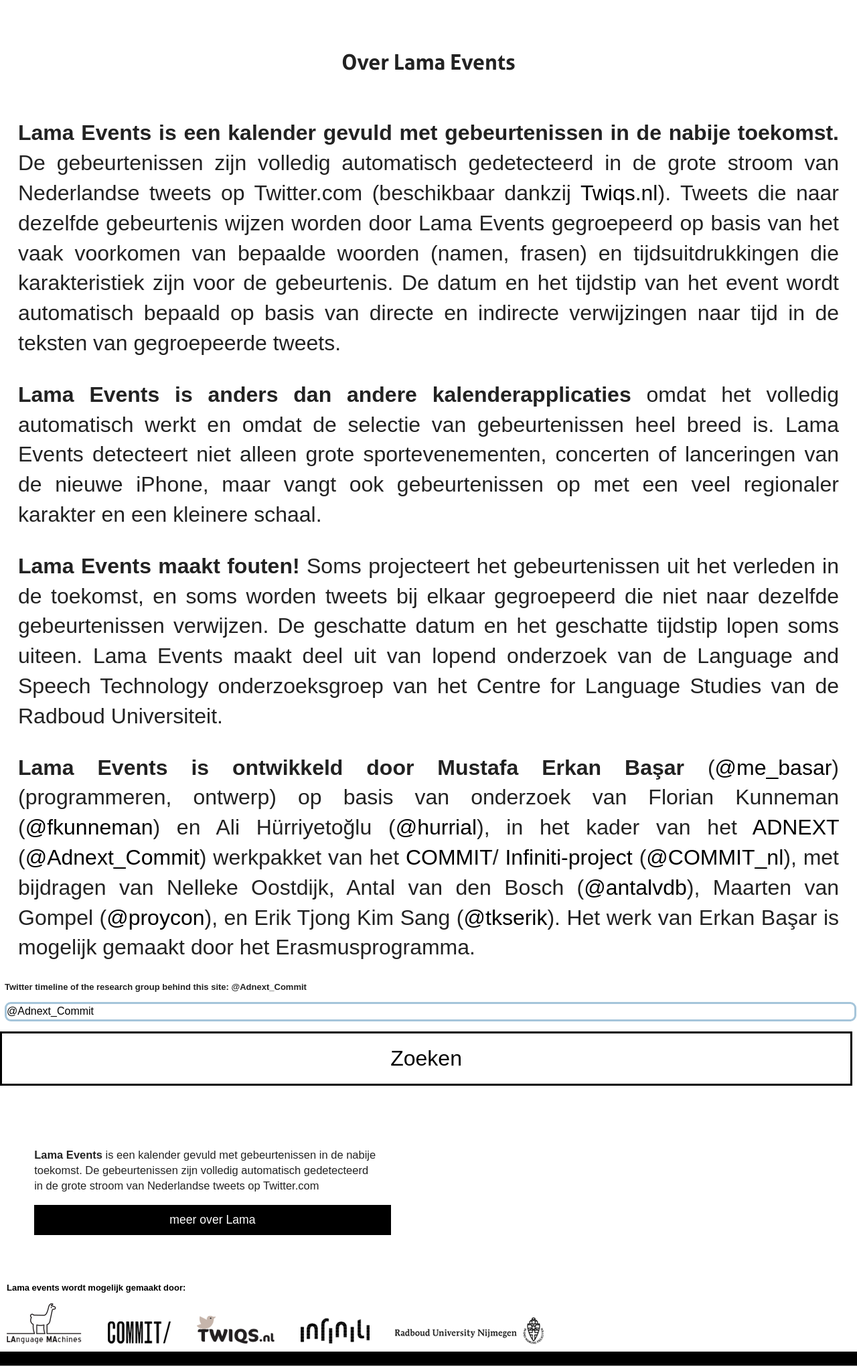
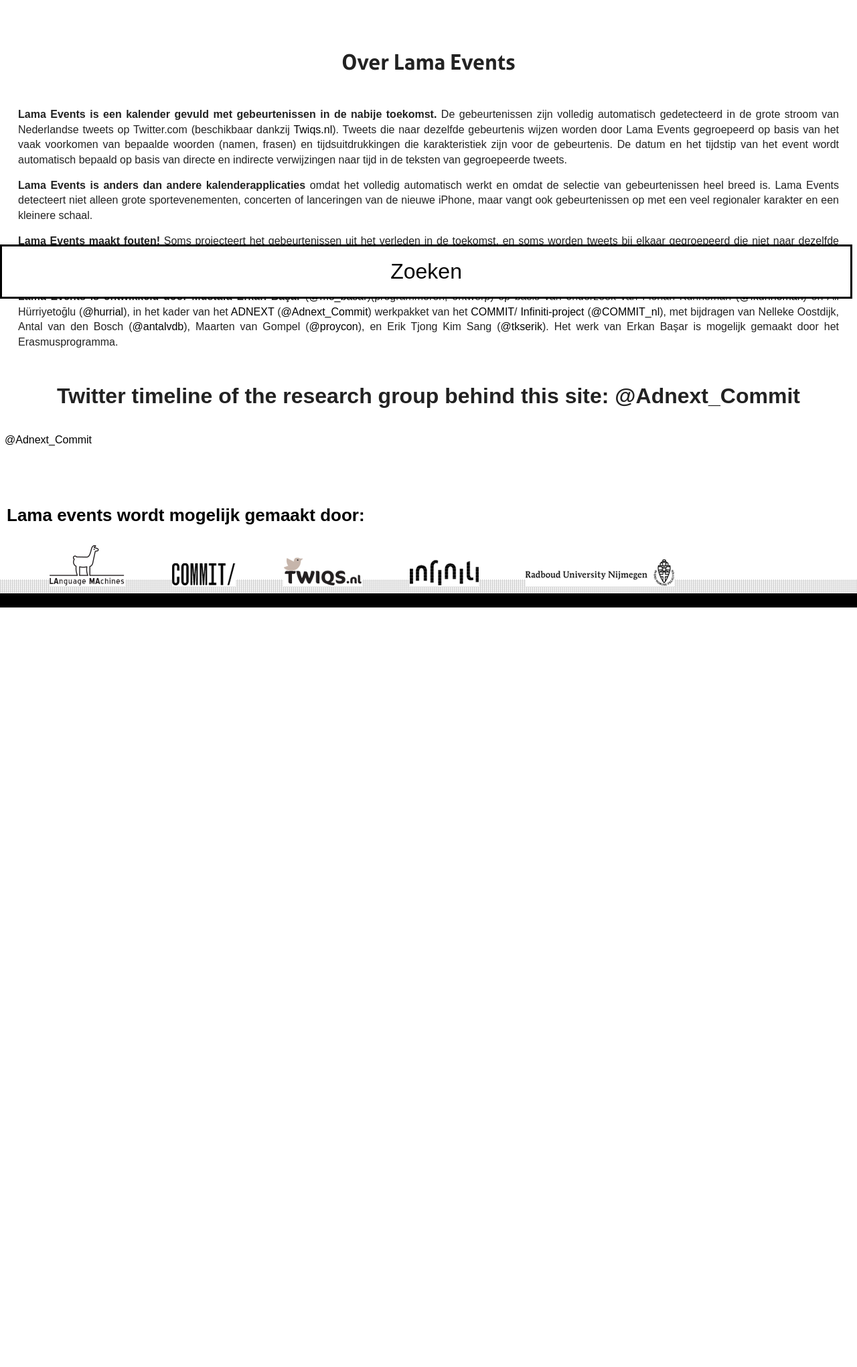
Before and after one commit to LanguageMachines/LamaEvents, a Django app: template templates/mobile/over-lama.mobile.html in a window 1280 px wide. Shown: the part 354-2395 px from the top of the page at 67% size. After the commit the page ends 1261 px from the top, so only its background shows below. Run offline with Django 3.2, Linux system fonts and the light colour scheme; the template is opened without the code that fills it: most values are stand-ins (such as "Sample title", 1, 10 or a date in 2020); some libraries are stand-ins or nearby versions.

Commit message:
Zoeken bar is fixed to bottom & embedded tweets are rearranged

```diff
--- a/static/base/mobile.css
+++ b/static/base/mobile.css
@@ -186,7 +186,7 @@ footer {color: #000; font-weight: bold; font-size: 13px; background-color: #fff;
 #container > header > h1 { display: inline; font-family: 'allerbold'; font-weight: normal; font-size: 2em;}
 #container > header > h1.eenpijl { position: relative; left: -69px;}
 #container > header { text-align: center; margin: 33px 0 25px; }
-#container > header a { color: #000; font-size: 1.5em;}
+#container > header a { color: #000; font-size: 1em;}
 #container > header a:hover { color: #a5c5da; }
 #container >  header a:hover .pijl-rechts { background-position: -15px -15px;}
 
@@ -205,27 +205,31 @@ footer {color: #000; font-weight: bold; font-size: 13px; background-color: #fff;
 #eventinfo > section > div {  border: 14px solid #a5c5da; overflow: auto; text-align: center; padding: 10px; vertical-align: center; font-size: 1.5em;}
 
 #right { margin: 5px 5px 5px 6px; font-size: 2em; display: block; padding-top: 10px;}
-#right p { font-weight: bold; font-size: 2em; margin: 20px 0 0; text-align: center;}
+#right p { font-weight: bold; font-size: 1em; margin: 20px 0 0; text-align: center;}
 input[type=submit] { width: 97%; height:50px; border: none; background: #000; color: #fff; margin: 7px;}
 input[type=submit]:hover { background: #a5c5da; color: #000;}
 input[type="text"] { border: 1px solid #000; color: #aaa; height: 50px; margin: 7px; width: 97%;}
 input[type="number"] { border: 1px solid #000; color: #aaa; height: 50px; margin: 7px; padding-left: 10px; width: 97%;}
 
-#logocontainer{ margin: 10px 0; padding-left: 10px;}
-#logocontainer a {margin-right: 34px;}
+#logocontainer{ margin: 10px 0; padding-left: 10px; font-size: 2em;}
+#logocontainer a {margin-left: 5%;}
 #logocontainer a:last-child {margin-right: 0;}
 .zwart{ width: 100%; height: 21px; background-color: #000;}
 
 
 #about { padding-top: 4px; margin:0 7px;}
 #about article { padding: 0 20px; display: inline-block; }
-#about > article > p { margin-bottom: 15px; text-align: justify; font-size: 2em;}
+#about > article > p { margin-bottom: 15px; text-align: justify; font-size: 1em;}
 
 
 .tweetbox {margin: 0 auto; padding-left: 40%;}
-.twitterbar {display: inline-block; text-align: left; width: 100%;}
-.twitterbar > p { font-weight: bold; font-size: 13px;}
-.twitter-timeline2 { border: 3px solid #a5c5da; width: 100%; border-radius: 9px; }
+.twitterbar {display: block; text-align: left;}
+.twitterbar > p { font-weight: bold; font-size: 2em; text-align: center;}
+/*.twitter-timeline2 { height: 600px; border: 3px solid #a5c5da; border-radius: 9px; }*/
+
+.twitter-timeline2 iframe {
+		margin: 0 20%;
+}
 
 
 #centertext {font-size: 2em; margin: 0 10px; text-align: center;}
@@ -236,6 +240,13 @@ input[type="number"] { border: 1px solid #000; color: #aaa; height: 50px; margin
 /* ==========================================================================
    Navigation Menu Wrapper
    ========================================================================== */
+
+	#zoekbar {
+		position: fixed;
+      bottom: 0;
+      left: 0;
+      width: 100%;
+      }
 
    #menu-icon {
 		display:inline-block;
@@ -352,87 +363,3 @@ input[type="number"] { border: 1px solid #000; color: #aaa; height: 50px; margin
 @media only screen and (min-width: 35em) {
     /* Style adjustments for viewports that meet the condition */
 }
-
-@media print,
-       (-o-min-device-pixel-ratio: 5/4),
-       (-webkit-min-device-pixel-ratio: 1.25),
-       (min-resolution: 120dpi) {
-    /* Style adjustments for high resolution devices */
-}
-
-/* ==========================================================================
-   Print styles.
-   Inlined to avoid the additional HTTP request:
-   http://www.phpied.com/delay-loading-your-print-css/
-   ========================================================================== */
-
-@media print {
-    *,
-    *:before,
-    *:after {
-        background: transparent !important;
-        color: #000 !important; /* Black prints faster:
-                                   http://www.sanbeiji.com/archives/953 */
-        box-shadow: none !important;
-        text-shadow: none !important;
-    }
-
-    a,
-    a:visited {
-        text-decoration: underline;
-    }
-
-    a[href]:after {
-        content: " (" attr(href) ")";
-    }
-
-    abbr[title]:after {
-        content: " (" attr(title) ")";
-    }
-
-    /*
-     * Don't show links that are fragment identifiers,
-     * or use the `javascript:` pseudo protocol
-     */
-
-    a[href^="#"]:after,
-    a[href^="javascript:"]:after {
-        content: "";
-    }
-
-    pre,
-    blockquote {
-        border: 1px solid #999;
-        page-break-inside: avoid;
-    }
-
-    /*
-     * Printing Tables:
-     * http://css-discuss.incutio.com/wiki/Printing_Tables
-     */
-
-    thead {
-        display: table-header-group;
-    }
-
-    tr,
-    img {
-        page-break-inside: avoid;
-    }
-
-    img {
-        max-width: 100% !important;
-    }
-
-    p,
-    h2,
-    h3 {
-        orphans: 3;
-        widows: 3;
-    }
-
-    h2,
-    h3 {
-        page-break-after: avoid;
-    }
-}
--- a/templates/mobile/about-lama.mobile.html
+++ b/templates/mobile/about-lama.mobile.html
@@ -19,6 +19,7 @@ $(document).ready(function() {
 
 {% endblock %}
 
+{% block nl_about %}{% endblock %}
 {% block en_about %}{% endblock %}
 
 {% block pri_content %}
--- a/templates/mobile/base.mobile.html
+++ b/templates/mobile/base.mobile.html
@@ -8,14 +8,13 @@
 <link rel="shortcut icon" href="{% static 'base/images/favicon.png' %}" />
 <title>{% block title %}{% endblock %}</title>
 
+<script src="https://ajax.googleapis.com/ajax/libs/jquerymobile/1.4.5/jquery.mobile.min.js"></script>
+
+<link rel="stylesheet" href="https://ajax.googleapis.com/ajax/libs/jquerymobile/1.4.5/jquery.mobile.min.css">
+
 <link rel="stylesheet" type="text/css" href="{% static 'base/normalize.css' %}" />
 <link rel="stylesheet" type="text/css" href="{% static 'base/mobile.css' %}" />
 
-<script src="https://ajax.googleapis.com/ajax/libs/jquerymobile/1.4.5/jquery.mobile.min.js"></script>
-<script src="https://ajax.googleapis.com/ajax/libs/jqueryui/1.11.4/jquery-ui.min.js"></script>
-
-<link rel="stylesheet" href="https://ajax.googleapis.com/ajax/libs/jquerymobile/1.4.5/jquery.mobile.min.css">
-<link rel="stylesheet" href="https://ajax.googleapis.com/ajax/libs/jqueryui/1.11.4/themes/smoothness/jquery-ui.css">
 
 
 <style type="text/css">
@@ -24,20 +23,6 @@
 
 <script>
 {% block script_extra %}{% endblock %}
-
-
-$(function() {
-	var pickerOpts = {
-		dateFormat: 'dd-mm-yy',
-		changeMonth: true,
-		changeYear: true,
-		showAnim: 'drop',
-		monthNamesShort: [ "Jan", "Feb", "Mrt", "Apr", "Mei", "Jun", "Jul", "Aug", "Sept", "Okt", "Nov", "Dec" ],
-		dayNamesMin: [ "Zo", "Ma", "Di", "Wo", "Do", "Vr", "Za" ]
-	};
-	$( "#datepicker" ).datepicker(pickerOpts);
-   $( "#datepicker2" ).datepicker(pickerOpts);
-});
 
 
 $(document).ready(function() {
@@ -92,8 +77,6 @@ which.style.display="block"
 
 	<div id="zoekbar">
 
-		<a href="javascript:hideshow(document.getElementById('right'))" id="menu-icon">Zoeken</a>
-
 		<nav>
 
 			<div id="right">
@@ -133,15 +116,20 @@ which.style.display="block"
 
 		</nav>
 
+		<a href="javascript:hideshow(document.getElementById('right'))" id="menu-icon">Zoeken</a>
+
 	</div>
 
 
 	<div id="left">
 
+		{% block nl_about %}
 		<div class="over">
  			<p class="uitleg"><span class="vet13">Lama Events</span> is een kalender gevuld met gebeurtenissen in de nabije toekomst. De gebeurtenissen zijn volledig automatisch gedetecteerd in de grote stroom van Nederlandse tweets op Twitter.com</p>
 			<a href="{{ urlprefix }}/over-lama/"><div class="info">meer over Lama</div></a>
 		</div>
+		{% endblock %}
+
 
 	  {% block en_about %}
 	  		<div class="about">
--- a/templates/mobile/over-lama.mobile.html
+++ b/templates/mobile/over-lama.mobile.html
@@ -20,7 +20,7 @@ $(document).ready(function() {
 
 {% endblock %}
 
-
+{% block nl_about %}{% endblock %}
 {% block en_about %}{% endblock %}
 
 {% block pri_content %}
```
Also changed, not shown: templates/desktop/eventDetail.html (+16 -2 lines), templates/mobile/eventDetail.mobile.html (+15 -4 lines).
